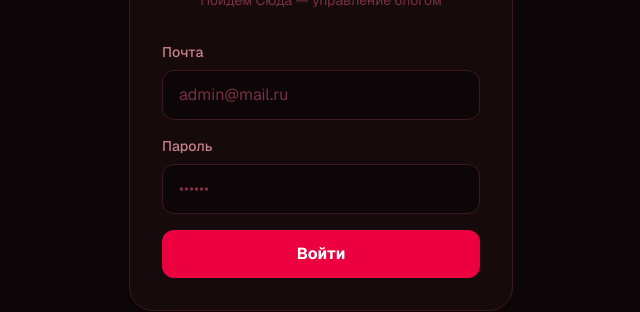
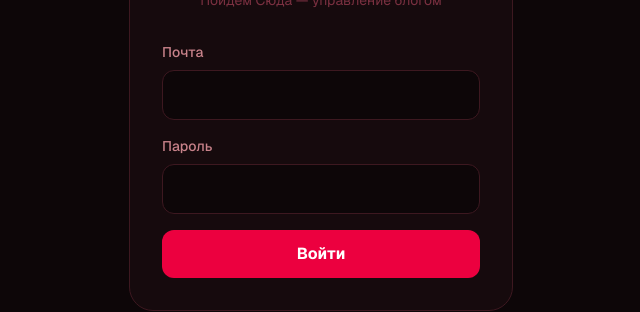
Before and after one commit to sachalysov/poydomsuda, a Next.js app: page /admin/login in a window 1280 px wide. Shown: the part 284-596 px from the top of the page, without its empty margins (319-959 px from the left). Built offline with nearby package versions, Linux system fonts and the light colour scheme; no server answers.

Commit message:
убрал отображение почты в плейсхолдере админ панели логина

```diff
--- a/src/app/admin/login/page.tsx
+++ b/src/app/admin/login/page.tsx
@@ -56,7 +56,7 @@ export default function AdminLoginPage() {
               value={email}
               onChange={(e) => setEmail(e.target.value)}
               className="w-full bg-[#0D0608] border border-[#3D1820] rounded-xl px-4 py-3 text-rose-100 placeholder:text-[#7A3040] focus:outline-none focus:border-rose-700/60 transition-colors"
-              placeholder="admin@mail.ru"
+              placeholder=""
             />
           </div>
 
@@ -72,7 +72,7 @@ export default function AdminLoginPage() {
               value={password}
               onChange={(e) => setPassword(e.target.value)}
               className="w-full bg-[#0D0608] border border-[#3D1820] rounded-xl px-4 py-3 text-rose-100 placeholder:text-[#7A3040] focus:outline-none focus:border-rose-700/60 transition-colors"
-              placeholder="••••••"
+              placeholder=""
             />
           </div>
 
```
